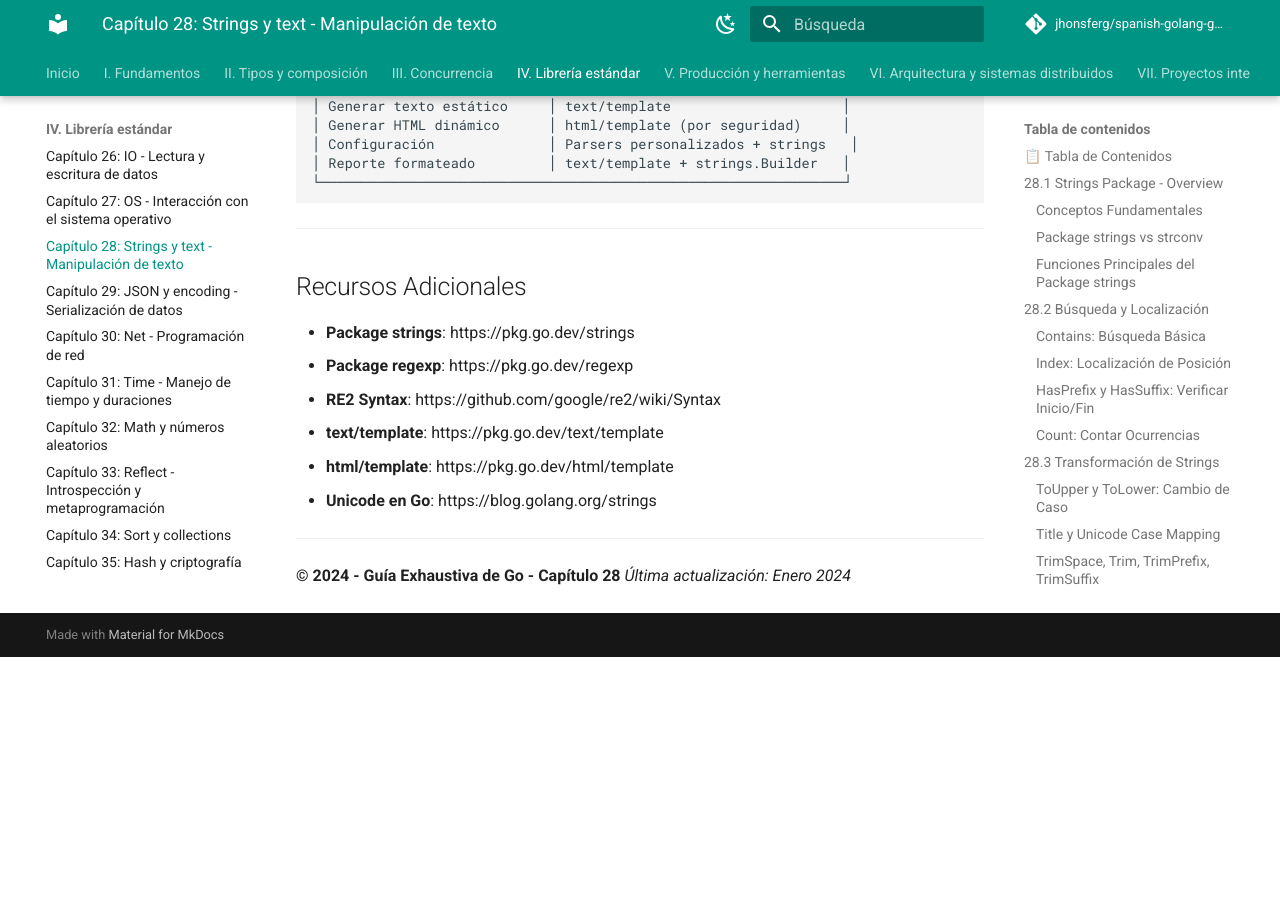
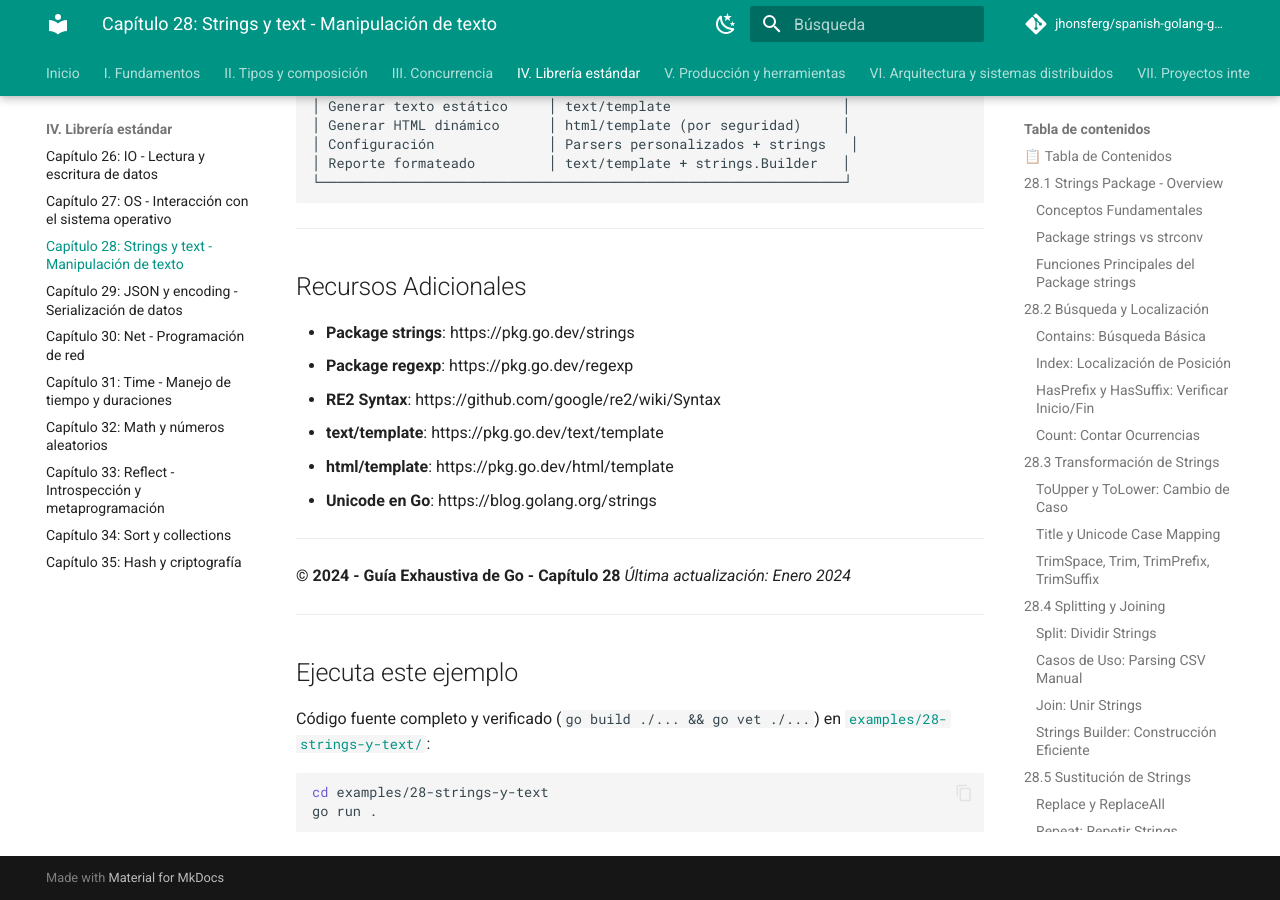
Before and after one commit to jhonsferg/spanish-golang-guide, an MkDocs documentation site: the page built from docs/04-libreria-estandar/28-strings-y-text.md, in a window 1280 px wide and 900 px high, scrolled down 44116 px. Built offline with MkDocs 1.6.1 and Material for MkDocs 9.7.7, drawn with Linux system fonts in a browser that asks for light colours; comment, search, counter and statistics services are not loaded; before the commit the page ends 44773 px from its top, so only the background shows below that.

Commit message:
docs: enlazar ejemplo ejecutable en el capítulo 28

````diff
--- a/docs/04-libreria-estandar/28-strings-y-text.md
+++ b/docs/04-libreria-estandar/28-strings-y-text.md
@@ -2270,3 +2270,15 @@
 
 **© 2024 - Guía Exhaustiva de Go - Capítulo 28**
 *Última actualización: Enero 2024*
+
+---
+
+## Ejecuta este ejemplo
+
+Código fuente completo y verificado (`go build ./... && go vet ./...`) en
+[`examples/28-strings-y-text/`](https://github.com/jhonsferg/spanish-golang-guide/tree/main/examples/28-strings-y-text):
+
+```bash
+cd examples/28-strings-y-text
+go run .
+```
````
